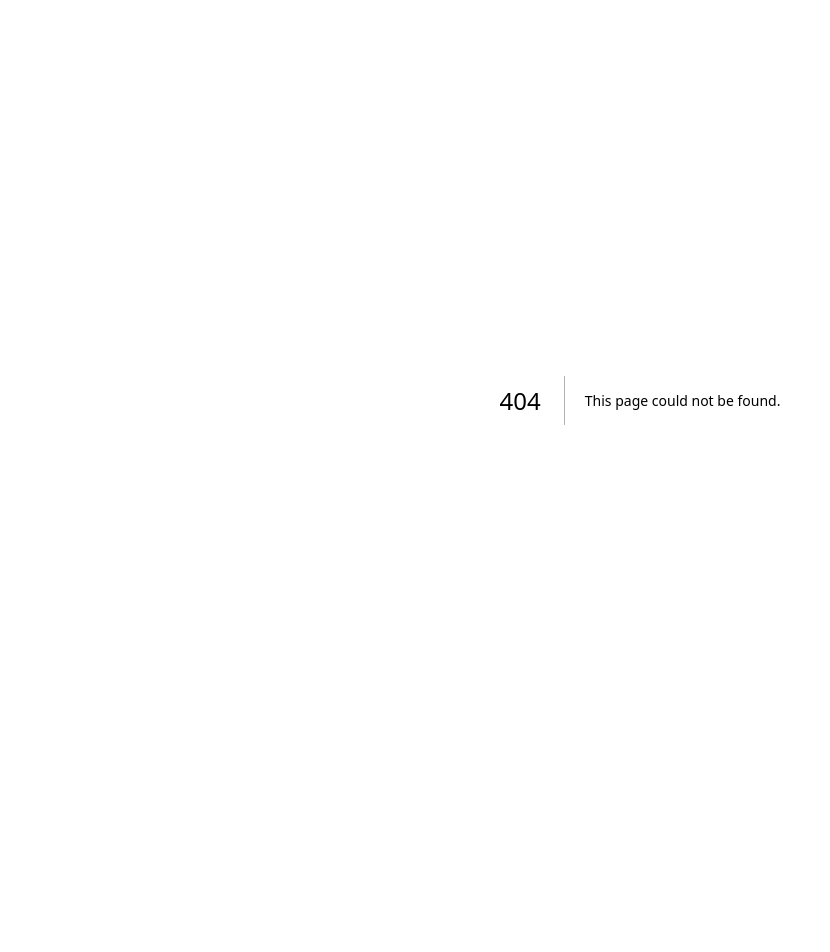
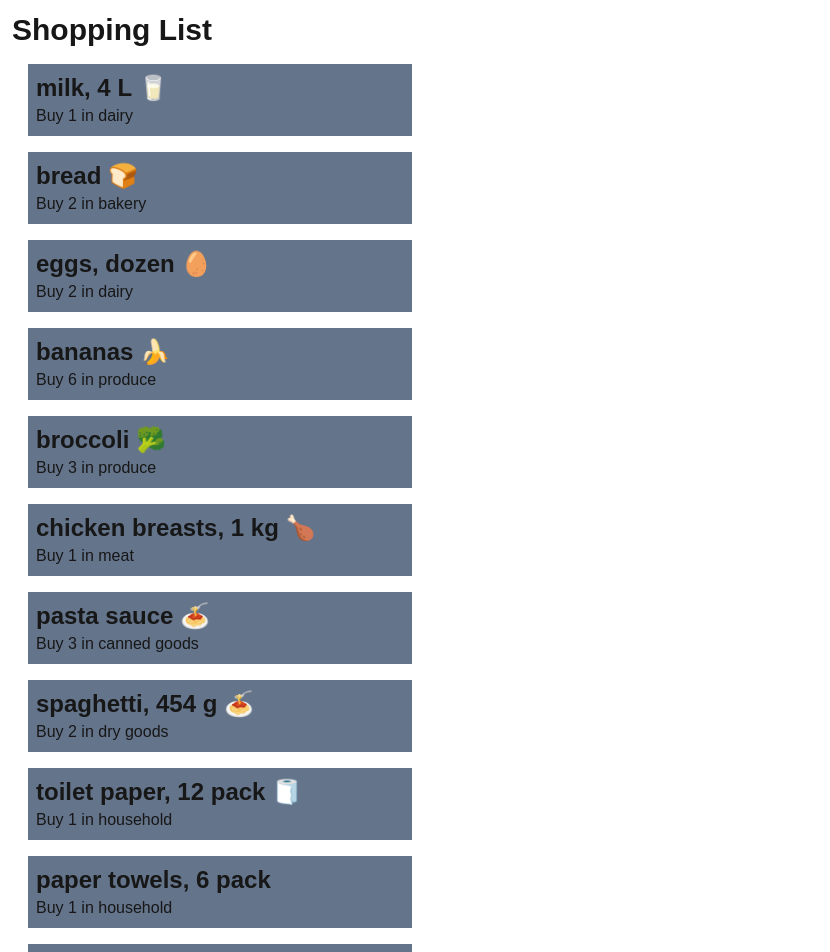
Before and after one commit to giathongnguyen/cprg306-assignments, a Next.js app: page /week-3 in a window 1280 px wide. Before the commit this address had no page. Shown: the top 952 px of the page, without its empty margins (0-830 px from the left). Before the commit the page ends 800 px from the top, so only its background shows below. Built offline with nearby package versions, Linux system fonts and the light colour scheme.

Commit message:
Week-3 assignment

```diff
--- a/app/layout.js
+++ b/app/layout.js
@@ -13,7 +13,7 @@
 });
 
 export const metadata = {
-  title: "Create Next App",
+  title: "Shopping List",
   description: "Generated by create next app",
 };
 
--- a/app/page.js
+++ b/app/page.js
@@ -2,12 +2,11 @@
 
 export default function Page() {
   return (
-    <div>
-      <h1>CPRG 306: Web Development 2 - Assignments</h1>
-      <ul>
-        <li>
-          <Link href="/week-2">Week 2 Assignment</Link>
-        </li>
+    <div className='m-5 text-center'>
+      <h1 className='text-4xl'>CPRG 306: Web Development 2 - Assignments</h1>
+      <ul className='m-4 text-3xl'>
+        <li className='hover:text-green-400 hover:underline'><Link href="/week-2">Week 2 Assignment</Link></li>
+        <li className='hover:text-green-400 hover:underline'><Link href="/week-3">Week 3 Assignment</Link></li>
       </ul>
     </div>
   );
--- /dev/null
+++ b/app/week-3/item-list.js
@@ -0,0 +1,117 @@
+import Item from "./item";
+
+export default function ItemList() {
+    const item1 = {
+        name: "milk, 4 L 🥛",
+        quantity: 1,
+        category: "dairy",
+    };
+
+    const item2 = {
+        name: "bread 🍞",
+        quantity: 2,
+        category: "bakery",
+    };
+
+    const item3 = {
+        name: "eggs, dozen 🥚",
+        quantity: 2,
+        category: "dairy",
+    };
+
+    const item4 = {
+        name: "bananas 🍌",
+        quantity: 6,
+        category: "produce",
+    };
+
+    const item5 = {
+        name: "broccoli 🥦",
+        quantity: 3,
+        category: "produce",
+    };
+
+    const item6 = {
+        name: "chicken breasts, 1 kg 🍗",
+        quantity: 1,
+        category: "meat",
+    };
+
+    const item7 = {
+        name: "pasta sauce 🍝",
+        quantity: 3,
+        category: "canned goods",
+    };
+
+    const item8 = {
+        name: "spaghetti, 454 g 🍝",
+        quantity: 2,
+        category: "dry goods",
+    };
+
+    const item9 = {
+        name: "toilet paper, 12 pack 🧻",
+        quantity: 1,
+        category: "household",
+    };
+
+    const item10 = {
+        name: "paper towels, 6 pack",
+        quantity: 1,
+        category: "household",
+    };
+
+    const item11 = {
+        name: "dish soap 🍽️",
+        quantity: 1,
+        category: "household",
+    };
+
+    const item12 = {
+        name: "hand soap 🧼",
+        quantity: 4,
+        category: "household",
+    };
+
+    return (
+        <ul>
+            <li>
+                <Item name={item1.name} quantity={item1.quantity} category={item1.category} />
+            </li>
+            <li>
+                <Item name={item2.name} quantity={item2.quantity} category={item2.category} />
+            </li>
+            <li>
+                <Item name={item3.name} quantity={item3.quantity} category={item3.category} />
+            </li>
+            <li>
+                <Item name={item4.name} quantity={item4.quantity} category={item4.category} />
+            </li>
+            <li>
+                <Item name={item5.name} quantity={item5.quantity} category={item5.category} />
+            </li>
+            <li>
+                <Item name={item6.name} quantity={item6.quantity} category={item6.category} />
+            </li>
+            <li>
+                <Item name={item7.name} quantity={item7.quantity} category={item7.category} />
+            </li>
+            <li>
+                <Item name={item8.name} quantity={item8.quantity} category={item8.category} />
+            </li>
+            <li>
+                <Item name={item9.name} quantity={item9.quantity} category={item9.category} />
+            </li>
+            <li>
+                <Item name={item10.name} quantity={item10.quantity} category={item10.category} />
+            </li>
+            <li>
+                <Item name={item11.name} quantity={item11.quantity} category={item11.category} />
+            </li>
+            <li>
+                <Item name={item12.name} quantity={item12.quantity} category={item12.category} />
+            </li>
+        </ul>
+    );
+
+}
--- /dev/null
+++ b/app/week-3/item.js
@@ -0,0 +1,8 @@
+export default function Item({ name, quantity, category }) {
+    return (
+        <section className="m-4 p-2 bg-slate-500 w-96">
+            <h1 className="text-2xl font-bold">{name}</h1>
+            <p>Buy {quantity} in {category}</p>
+        </section>
+    );
+}
--- /dev/null
+++ b/app/week-3/page.js
@@ -0,0 +1,10 @@
+import ItemList from "./item-list";
+
+export default function Page() {
+    return (
+        <main className="m-3">
+            <h1 className="text-3xl font-bold">Shopping List</h1>
+            <ItemList />
+        </main>
+    );
+}
```
